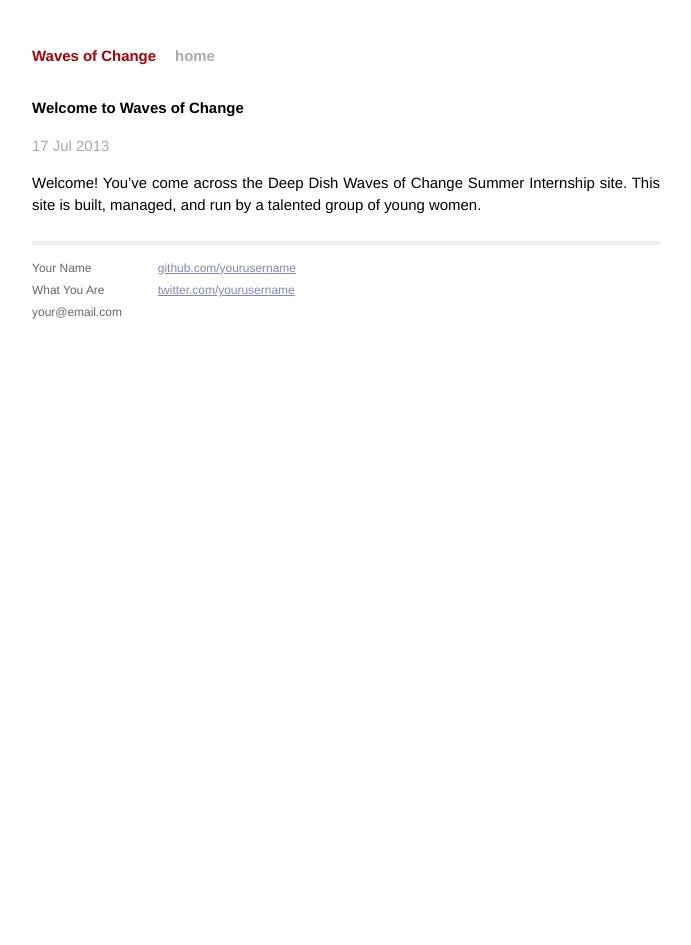
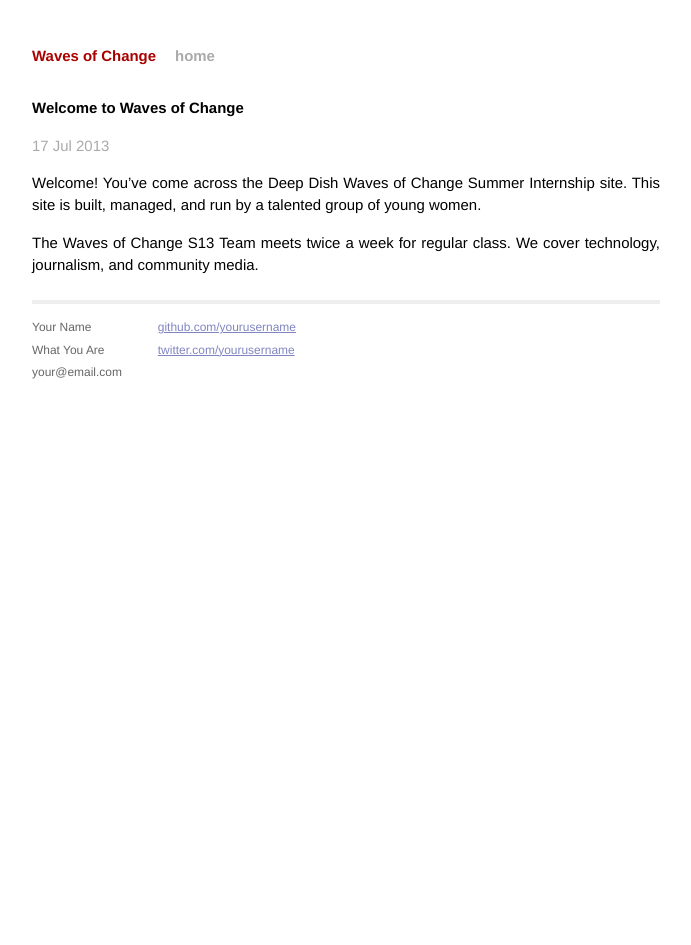
Before and after one commit to WavesofChange/woc-jekyll, a Jekyll site: the page built from _posts/2013-07-17-welcome-to-waves-of-change.markdown, in a window 1280 px wide. Shown: the whole page, without its empty margins (294-985 px from the left). Built offline with Jekyll 4.4.1, drawn with Linux system fonts in a browser that asks for light colours.

Commit message:
adding more to blog to test computers

```diff
--- a/_posts/2013-07-17-welcome-to-waves-of-change.markdown
+++ b/_posts/2013-07-17-welcome-to-waves-of-change.markdown
@@ -6,3 +6,5 @@ categories: update
 ---
 
 Welcome! You've come across the Deep Dish Waves of Change Summer Internship site. This site is built, managed, and run by a talented group of young women.
+
+The Waves of Change S13 Team meets twice a week for regular class. We cover technology, journalism, and community media.
```
